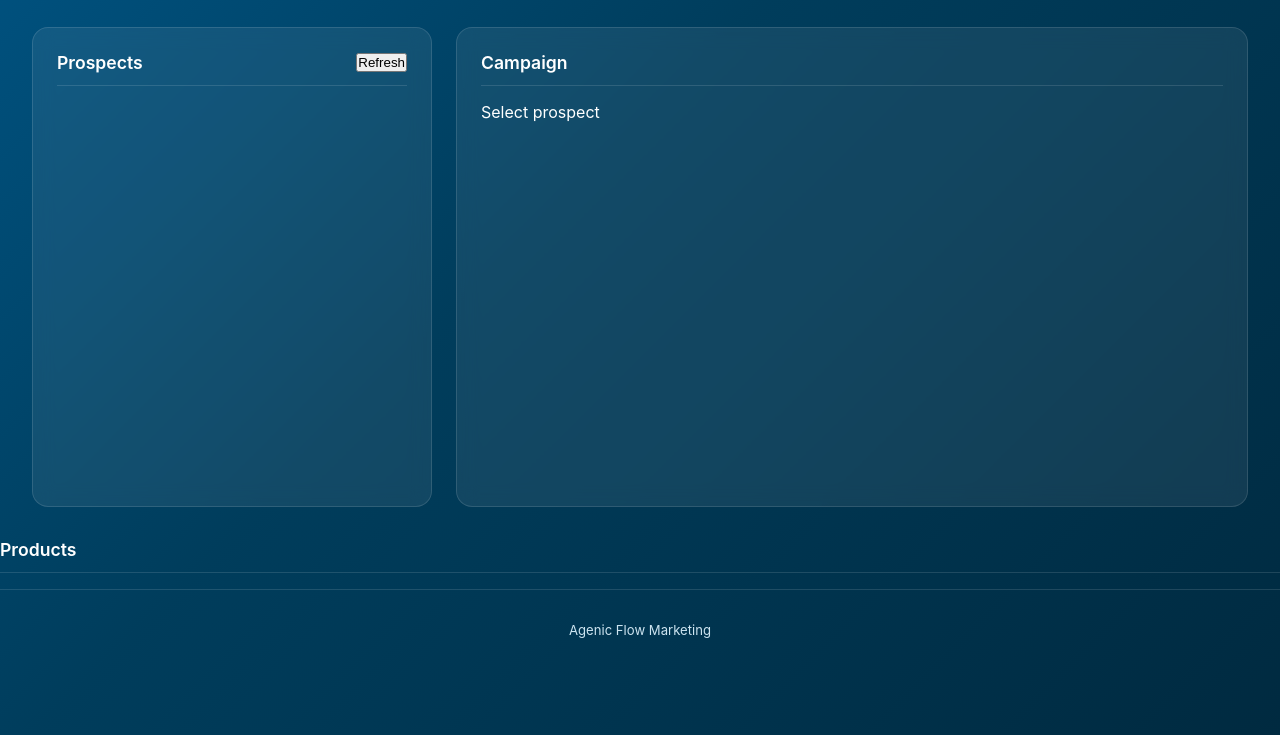
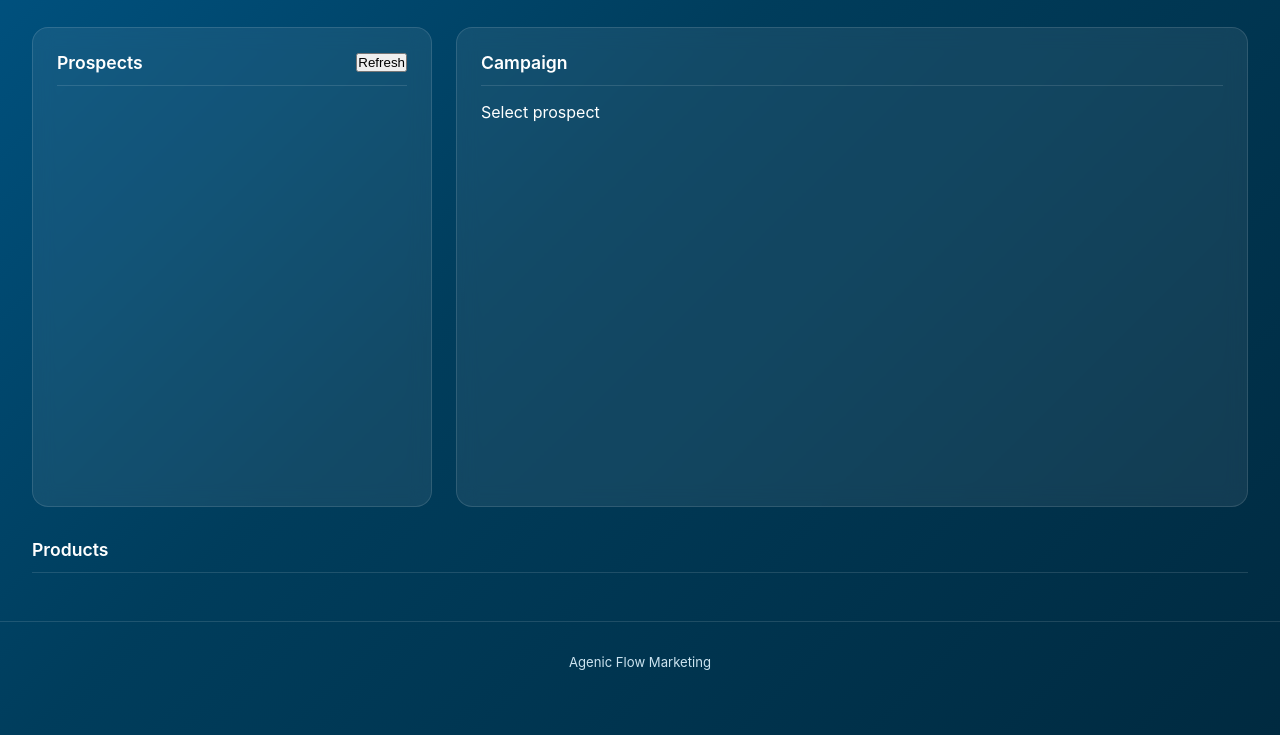
Before and after one commit to andrewcofield-eng/pim-dam-crm-integration, a website: page frontend/index.html in a window 1280 px wide. Shown: the part 65-800 px from the top of the page. Drawn offline with Linux system fonts and the light colour scheme; no server answers.

Commit message:
Add products-section CSS class for consistent padding

```diff
--- a/frontend/dashboard.css
+++ b/frontend/dashboard.css
@@ -289,14 +289,15 @@ main {
 /* ─── Products Section ────────────────────────── */
 .products-section {
     max-width: 1400px;
-    margin: 0 auto 2rem;
-    padding: 0 2rem;
+    margin: 0 auto;
+    padding: 0 2rem 2rem 2rem;
 }
 
-.products-section .panel-header {
-    margin-bottom: 1rem;
-    border-bottom: none;
-}
+    .products-section .panel-header {
+        margin-bottom: 1rem;
+        padding-bottom: 0.75rem;
+        border-bottom: 1px solid var(--border);
+    }
 
 .badge {
     background: var(--primary-light);
--- a/frontend/index.html
+++ b/frontend/index.html
@@ -12,7 +12,7 @@
 <section class="panel"><div class="panel-header"><h2>Prospects</h2><button onclick="loadProspects()">Refresh</button></div><div id="prospectsMeta"></div><div id="prospectsList"></div></section>
 <section class="panel"><div class="panel-header"><h2>Campaign</h2></div><div id="campaignPlaceholder"><p>Select prospect</p></div><div id="campaignOutput" style="display:none"><div id="campaignAccount"></div><div id="campaignText" style="max-height:400px;overflow-y:auto"></div></div></section>
 </main>
-<section><div class="panel-header"><h2>Products</h2></div><div id="productGrid" class="product-grid"></div></section>
+<section class="products-section"><div class="panel-header"><h2>Products</h2></div><div id="productGrid" class="product-grid"></div></section>
 <footer><p>Agenic Flow Marketing</p></footer>
 <script>
 var API = "https://pim-dam-crm-integration-production.up.railway.app";
```
